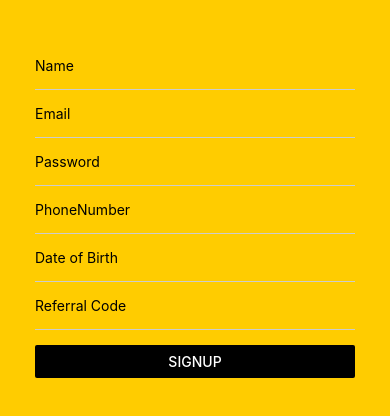
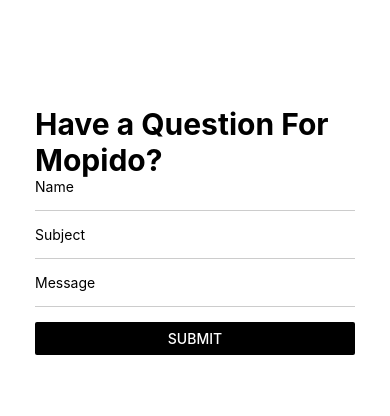
Before and after one commit to madhu2910/harry-harish, a React Native app: screen / in a window 390 px wide. Shown: the part 192-608 px from the top of the page. Built offline with nearby package versions, Linux system fonts and the light colour scheme.

Commit message:
Add files via upload

```diff
--- a/App.js
+++ b/App.js
@@ -1,20 +1,17 @@
 import React, { Component } from 'react';
-import { StyleSheet, Text, View, TextInput, Button, Alert, ActivityIndicator } from 'react-native';
+import { StyleSheet, Text, View, TextInput, Button, Alert, ActivityIndicator, SafeAreaView } from 'react-native';
 
 
-
-export default class ABOUT extends Component {
+export default class App extends Component {
 
 
   constructor() {
     super();
     this.state = {
+
       displayName: '',
-      email: '',
-      password: '',
-      phonenumber: '',
-      calender: '',
-      number: '',
+      subject: '',
+      message: '',
       isLoading: false
     }
   }
@@ -26,7 +23,7 @@
   }
 
   registerUser = () => {
-    if(this.state.email === '' && this.state.password === '') {
+    if(this.state.name === '' && this.state.subject === '') {
       Alert.alert('Enter details to signup!')
     } else {
       this.setState({
@@ -37,11 +34,11 @@
         this.setState({
           isLoading: false,
           displayName: '',
-          email: '',
-          password: ''
+          subject: '',
+          message: ''
         })
 
-        this.props.navigation.navigate('Login')
+
 
       .catch(error => this.setState({ errorMessage: error.message }))
     }
@@ -59,6 +56,23 @@
       <View style={styles.container}>
 
 
+       <SafeAreaView>
+       <View style={StyleSheet.header}>
+
+       <View>
+       <Text style={styles.headerTitle}>Have a Question For Mopido? </Text>
+       </View>
+       <View
+       style={{
+           width: 40,
+
+       }}
+       />
+       </View>
+       </SafeAreaView>
+
+
+
         <TextInput
           style={styles.inputStyle}
           placeholder="Name"
@@ -67,63 +81,61 @@
         />
         <TextInput
           style={styles.inputStyle}
-          placeholder="Email"
-          value={this.state.email}
-          onChangeText={(val) => this.updateInputVal(val, 'email')}
+          placeholder="Subject"
+          value={this.state.displayName}
+          onChangeText={(val) => this.updateInputVal(val, 'displayName')}
         />
         <TextInput
           style={styles.inputStyle}
-          placeholder="Password"
-          value={this.state.password}
-          onChangeText={(val) => this.updateInputVal(val, 'password')}
-          maxLength={15}
-          secureTextEntry={true}
+          placeholder="Message"
+          value={this.state.displayName}
+          onChangeText={(val) => this.updateInputVal(val, 'displayName')}
         />
-        <TextInput
-          style={styles.inputStyle}
-          placeholder="PhoneNumber"
-          value={this.state.phonenumber}
-          onChangeText={(val) => this.updateInputVal(val, 'phonenumber')}
 
-        />
-        <TextInput
-          style={styles.inputStyle}
-          placeholder="Date of Birth"
-          value={this.state.calender}
-          onChangeText={(val) => this.updateInputVal(val, 'calender')}
 
-        />
-        <TextInput
-          style={styles.inputStyle}
-          placeholder="Referral Code"
-          value={this.state.number}
-          onChangeText={(val) => this.updateInputVal(val, 'number')}
-        />
         <Button
           color="black"
-          title="Signup"
+          title="Submit"
           onPress={() => this.registerUser()}
         />
 
-        <Text
-          style={styles.loginText}
-          onPress={() => this.props.navigation.navigate('Login')}>
 
-        </Text>
       </View>
     );
   }
 }
 
 const styles = StyleSheet.create({
+
     container: {
         flex: 1,
         display: "flex",
         flexDirection: "column",
         justifyContent: "center",
         padding: 35,
-    backgroundColor: "#ffcc00"
+        backgroundColor: 'white'
       },
+
+
+   header: {
+       flexDirection: 'row',
+
+       justifyContent: 'space-between',
+       alignItems: 'center',
+       color: '#000000',
+       padding: 20,
+   },
+   headerTitle: {
+       fontSize: 30,
+       fontWeight: 'bold',
+       color: '#000000',
+
+   },
+
+   iconHeader: {
+    color: "black",
+},
+
   inputStyle: {
     width: '100%',
     marginBottom: 15,
--- a/app.json
+++ b/app.json
@@ -1,7 +1,7 @@
 {
   "expo": {
-    "name": "reactpay",
-    "slug": "reactpay",
+    "name": "riderreact",
+    "slug": "riderreact",
     "version": "1.0.0",
     "orientation": "portrait",
     "icon": "./assets/icon.png",
--- a/package.json
+++ b/package.json
@@ -13,6 +13,8 @@
     "react": "16.13.1",
     "react-dom": "16.13.1",
     "react-native": "https://github.com/expo/react-native/archive/sdk-41.0.0.tar.gz",
+    "react-native-simple-radio-button": "^2.7.4",
+    "react-native-vector-icons": "^8.1.0",
     "react-native-web": "~0.13.12"
   },
   "devDependencies": {
```
Also changed, not shown: 1 other file (tests, documents, lock files or other folders). Lines whose indentation alone changed are shown as unchanged.
